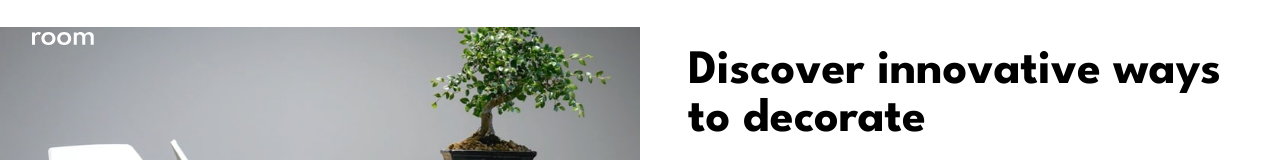
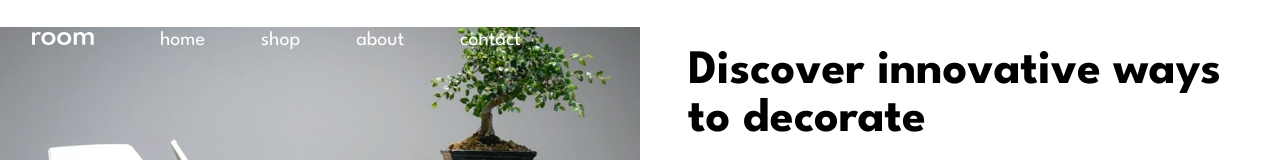
Before and after one commit to tutich/roomPage, a React (Create React App) app in the folder client/: page / in a window 1280 px wide. Shown: the top 160 px of the page. Built offline with nearby package versions, Linux system fonts and the light colour scheme.

Commit message:
web responsive, nav responsive

```diff
--- a/client/src/Components/Navbar/Navbar.jsx
+++ b/client/src/Components/Navbar/Navbar.jsx
@@ -14,7 +14,7 @@ const Navbar = () => {
   }
 
   return (
-    <div className='absolute z-10 p-8 flex justify-center items-center w-full lg:w-auto lg:flex-start '>
+    <div className='absolute z-10 p-8 flex justify-center items-center w-full lg:w-auto lg:items-start lg:justify-start '>
       <div className='flex justify-between' >
         <div className='absolute block lg:hidden z-20  left-6 items-center'>
           {
@@ -26,12 +26,13 @@ const Navbar = () => {
           <img src={logo} alt="" className='' />
         </div>
       </div>
-      <nav className={`bg-white absolute top-0 left-0 w-full py-8 lg:py-0 lg:w-auto shadow-lg ${isOpen ? '' : 'hidden'} `}  >
-        <ul className='flex justify-center items-center gap-8'>
-          <li className='cursor-pointer border-b-4 border-transparent hover:border-neutral-900 transition-all durarion-500'>home</li>
-          <li className='cursor-pointer border-b-4 border-transparent hover:border-neutral-900 transition-all durarion-500'>shop</li>
-          <li className='cursor-pointer border-b-4 border-transparent hover:border-neutral-900 transition-all durarion-500'>about</li>
-          <li className='cursor-pointer border-b-4 border-transparent hover:border-neutral-900 transition-all durarion-500'>contact</li>
+
+      <nav className={` absolute top-0 left-0 w-full py-8  lg:w-auto  ${isOpen ? '' : 'hidden lg:block'} ${isOpen ? 'bg-white shadow-lg' : ''}`}  >
+        <ul className='flex justify-center lg:justify-start lg:gap-14 items-center gap-8 lg:px-40 -mt-1.5'>
+          <li className='lg:text-white text-xl cursor-pointer border-b-4 border-transparent hover:border-neutral-900 transition-all durarion-500'>home</li>
+          <li className='lg:text-white text-xl cursor-pointer border-b-4 border-transparent hover:border-neutral-900 transition-all durarion-500'>shop</li>
+          <li className='lg:text-white text-xl cursor-pointer border-b-4 border-transparent hover:border-neutral-900 transition-all durarion-500'>about</li>
+          <li className='lg:text-white text-xl cursor-pointer border-b-4 border-transparent hover:border-neutral-900 transition-all durarion-500'>contact</li>
         </ul>
       </nav>
     </div>
```
